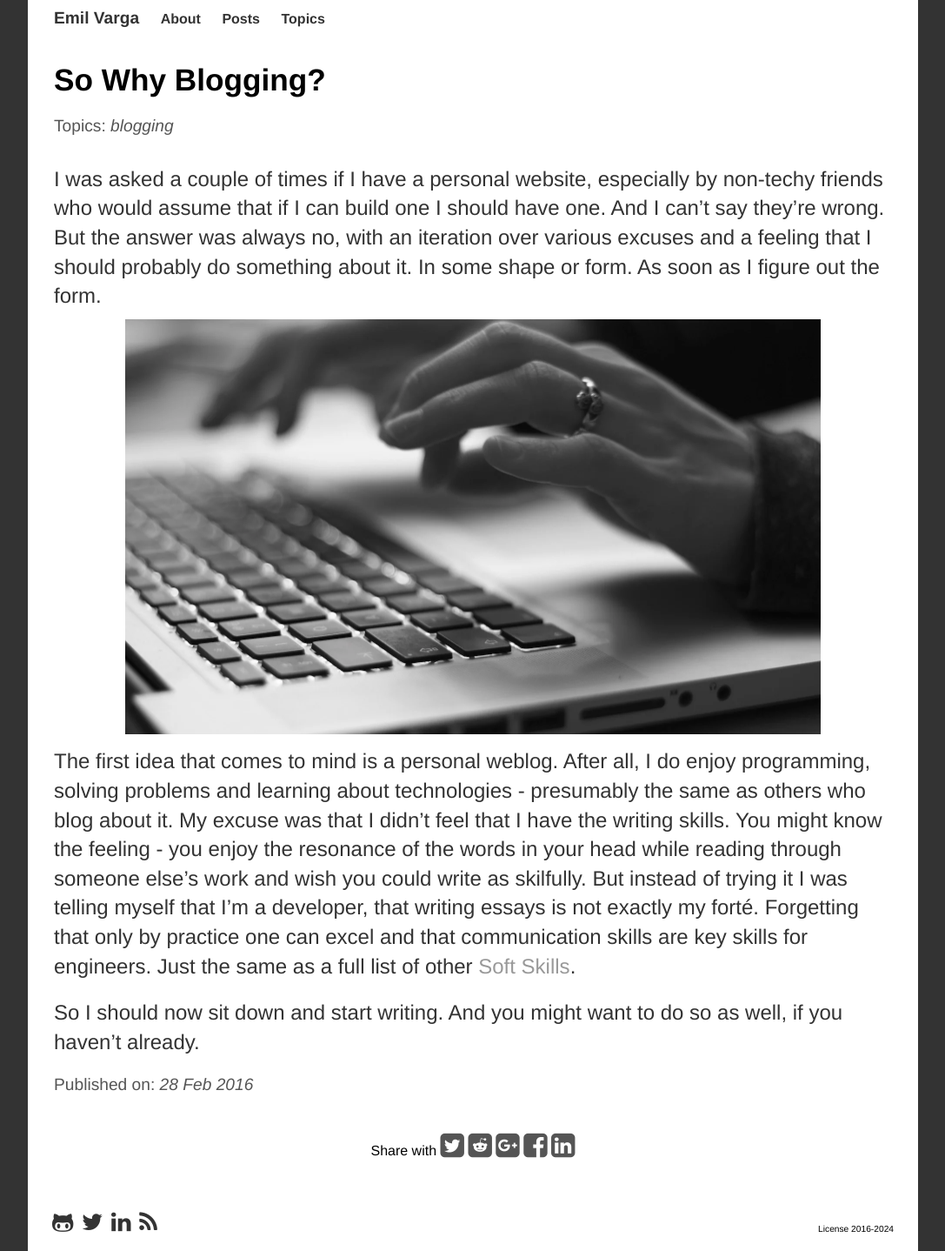
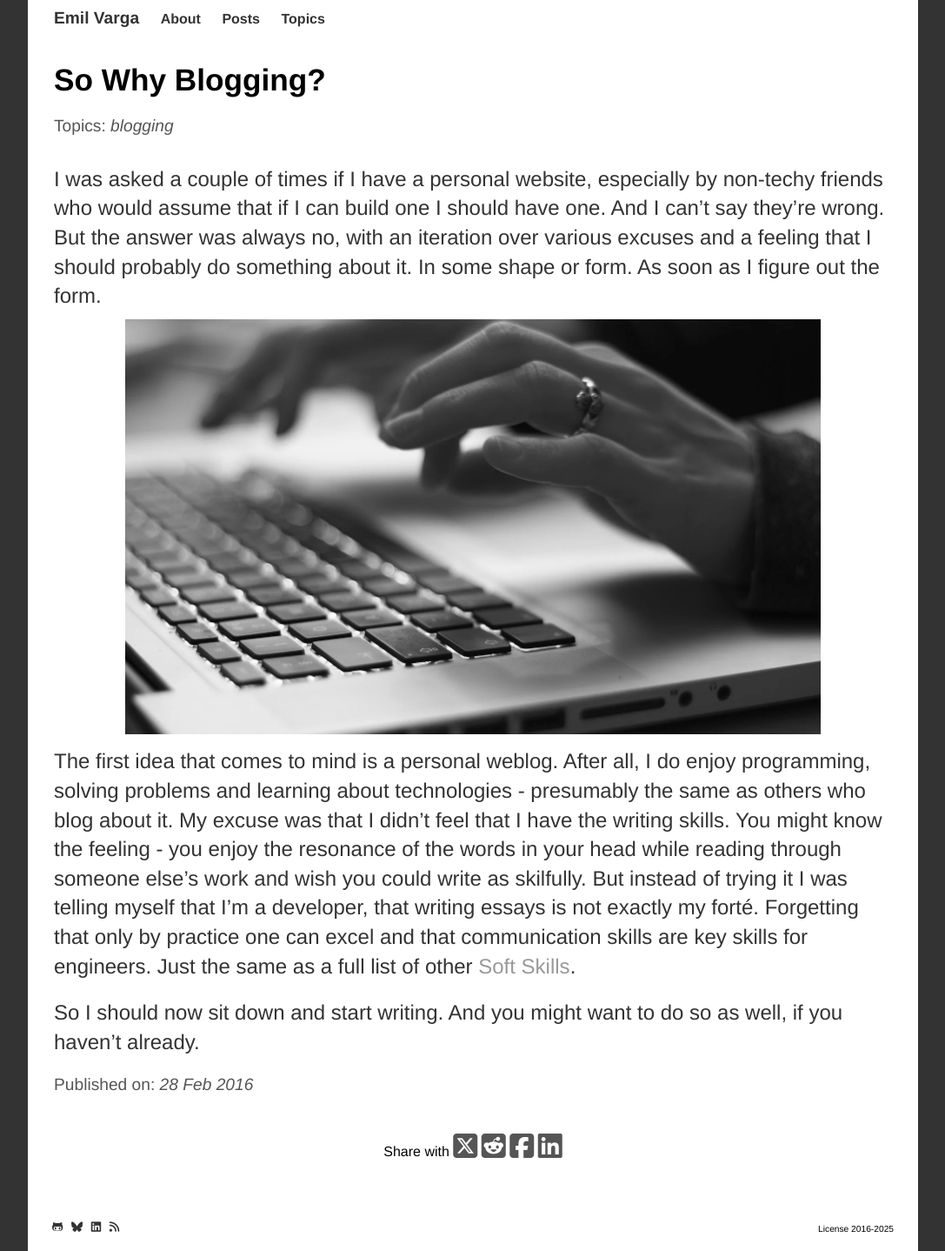
Before and after one commit to cogitor/cogitor.github.io, a Jekyll site: the page built from _posts/2016-02-28-so-why-blogging.md, in a window 1280 px wide. Shown: the whole page at 87% size, without its empty margins (96-1183 px from the left). Built offline with Jekyll 4.4.1, drawn with Linux system fonts in a browser that asks for light colours; nearby versions of some CDN libraries; some web fonts are replaced; a style sheet for code colours, icons or effects is not loaded.

Commit message:
font awesome 6 update

```diff
--- a/_includes/footer.html
+++ b/_includes/footer.html
@@ -1,9 +1,9 @@
 <ul>
-  <li><a href="https://github.com/{{site.author.github}}" onclick="trackOutboundLink('https://github.com/{{site.author.github}}');" target="_blank" rel="noopener noreferrer"><i class="fa fa-github-alt fa-2x" title="Find me on Github"></i></a></li>
-  <li><a href="https://twitter.com/{{site.author.twitter}}" onclick="trackOutboundLink('https://twitter.com/{{site.author.twitter}}');" target="_blank" rel="noopener noreferrer"><i class="fa fa-twitter fa-2x" title="Find me on Twitter"></i></a></li>
-  <li><a href="https://www.linkedin.com/in/{{site.author.linkedin}}" onclick="trackOutboundLink('https://www.linkedin.com/in/{{site.author.linkedin}}');" target="_blank" rel="noopener noreferrer"><i class="fa fa-linkedin fa-2x" title="Find me on Linkedin"></i></a></li>
-  <li><a href="{{site.production_url}}/rss.xml" target="_blank" rel="noopener noreferrer"><i class="fa fa-rss fa-2x" title="Feed me"></i></a></li>
+  <li><a href="https://github.com/{{site.author.github}}" onclick="trackOutboundLink('https://github.com/{{site.author.github}}');" target="_blank" rel="noopener noreferrer"><i class="fa-brands fa-github-alt" title="Find me on Github"></i></a></li>
+  <li><a href="https://bsky.app/profile/{{site.author.bluesky}}" onclick="trackOutboundLink('https://bsky.app/profile/{{site.author.bluesky}}');" target="_blank" rel="noopener noreferrer"><i class="fa-brands fa-bluesky" title="Find me on BlueSky"></i></a></li>
+  <li><a href="https://www.linkedin.com/in/{{site.author.linkedin}}" onclick="trackOutboundLink('https://www.linkedin.com/in/{{site.author.linkedin}}');" target="_blank" rel="noopener noreferrer"><i class="fa-brands fa-linkedin" title="Find me on Linkedin"></i></a></li>
+  <li><a href="{{site.production_url}}/rss.xml" target="_blank" rel="noopener noreferrer"><i class="fa-solid fa-rss" title="RSS Feeds"></i></a></li>
 </ul>
 <ul class="copyright">
-  <li>License 2016-2024 <a href="/LICENCE" target="_blank" rel="noopener noreferrer"><i class="cc cc-cc"></i><i class="cc cc-by"></i><i class="cc cc-nc"></i><i class="cc cc-nd"></i></a></li>
+  <li>License 2016-2025 <a href="/LICENCE" target="_blank" rel="noopener noreferrer"><i class="cc cc-cc" aria-hidden="true"></i><i class="cc cc-by" aria-hidden="true"></i><i class="cc cc-nc" aria-hidden="true"></i><i class="cc cc-nd" aria-hidden="true"></i></a></li>
 </ul>
--- a/_includes/head.html
+++ b/_includes/head.html
@@ -3,6 +3,7 @@
   <link rel="preconnect" href="https://maxcdn.bootstrapcdn.com">
   <link rel="preload" href="/css/main.css?{{site.time | date: '%s'}}" as="style">
   <link rel="preload" href="/assets/third_party/js/highlight.min.js" as="script">
+  <script src="https://kit.fontawesome.com/628b2e372a.js" crossorigin="anonymous"></script>
 
   <meta http-equiv="content-type" content="text/html; charset=utf-8">
   <meta name="viewport" content="width=device-width, initial-scale=1.0">
--- a/_includes/share.html
+++ b/_includes/share.html
@@ -3,9 +3,8 @@
 {% assign hashtags = page.tags | join: ',' | replace:' ','-' | cgi_escape %}
 <div class="share center">
     <span>Share with </span>
-    <a href="https://twitter.com/share?url={{page_url}}&text={{title}}&via={{site.author.twitter}}&hashtags={{hashtags}}" target="_blank" rel="noopener noreferrer" onclick="trackOutboundLink('https://twitter.com/share?url={{page_url}}&text={{title}}&via={{site.author.twitter}}&hashtags={{hashtags}}');"><i class="fa fa-twitter-square fa-2x"></i></a>
-    <a href="https://reddit.com/submit?url={{page_url}}&title={{title}}" target="_blank" rel="noopener noreferrer" onclick="trackOutboundLink('https://reddit.com/submit?url={{page_url}}&title={{title}}');"><i class="fa fa-reddit-square fa-2x"></i></a>
-    <a href="https://plus.google.com/share?url={{page_url}}" target="_blank" rel="noopener noreferrer" onclick="trackOutboundLink('https://plus.google.com/share?url={{page_url}}');"><i class="fa fa-google-plus-square fa-2x"></i></a>
-    <a href="https://www.facebook.com/sharer.php?u={{page_url}}" target="_blank" rel="noopener noreferrer" onclick="trackOutboundLink('https://www.facebook.com/sharer.php?u={{page_url}}');"><i class="fa fa-facebook-square fa-2x"></i></a>
-    <a href="https://www.linkedin.com/cws/share?url={{page_url}}" target="_blank" rel="noopener noreferrer" onclick="trackOutboundLink('https://www.linkedin.com/cws/share?url={{page_url}}');"><i class="fa fa-linkedin-square fa-2x"></i></a>
+    <a href="https://twitter.com/share?url={{page_url}}&text={{title}}&via={{site.author.twitter}}&hashtags={{hashtags}}" target="_blank" rel="noopener noreferrer" onclick="trackOutboundLink('https://twitter.com/share?url={{page_url}}&text={{title}}&via={{site.author.twitter}}&hashtags={{hashtags}}');"><i class="fa-brands fa-square-x-twitter fa-2x" title="Share on X"></i></a>
+    <a href="https://reddit.com/submit?url={{page_url}}&title={{title}}" target="_blank" rel="noopener noreferrer" onclick="trackOutboundLink('https://reddit.com/submit?url={{page_url}}&title={{title}}');"><i class="fa-brands fa-square-reddit fa-2x" title="Share on Reddit"></i></a>
+    <a href="https://www.facebook.com/sharer.php?u={{page_url}}" target="_blank" rel="noopener noreferrer" onclick="trackOutboundLink('https://www.facebook.com/sharer.php?u={{page_url}}');"><i class="fa-brands fa-square-facebook fa-2x" title="Share on Facebook"></i></a>
+    <a href="https://www.linkedin.com/cws/share?url={{page_url}}" target="_blank" rel="noopener noreferrer" onclick="trackOutboundLink('https://www.linkedin.com/cws/share?url={{page_url}}');"><i class="fa-brands fa-linkedin fa-2x" title="Share on Linkedin"></i></a>
 </div>
--- a/_layouts/default.html
+++ b/_layouts/default.html
@@ -18,8 +18,6 @@
     hljs.highlightAll();
    });</script>
   <!-- load css lazily here-->
-  <!--icons-->
-  {% include lazy_css.html css_path='https://maxcdn.bootstrapcdn.com/font-awesome/4.5.0/css/font-awesome.min.css' %}
   <!--copyright icons-->
   {% include lazy_css.html css_path='https://cdnjs.cloudflare.com/ajax/libs/cc-icons/1.2.1/css/cc-icons.min.css' %}
 </html>
```
